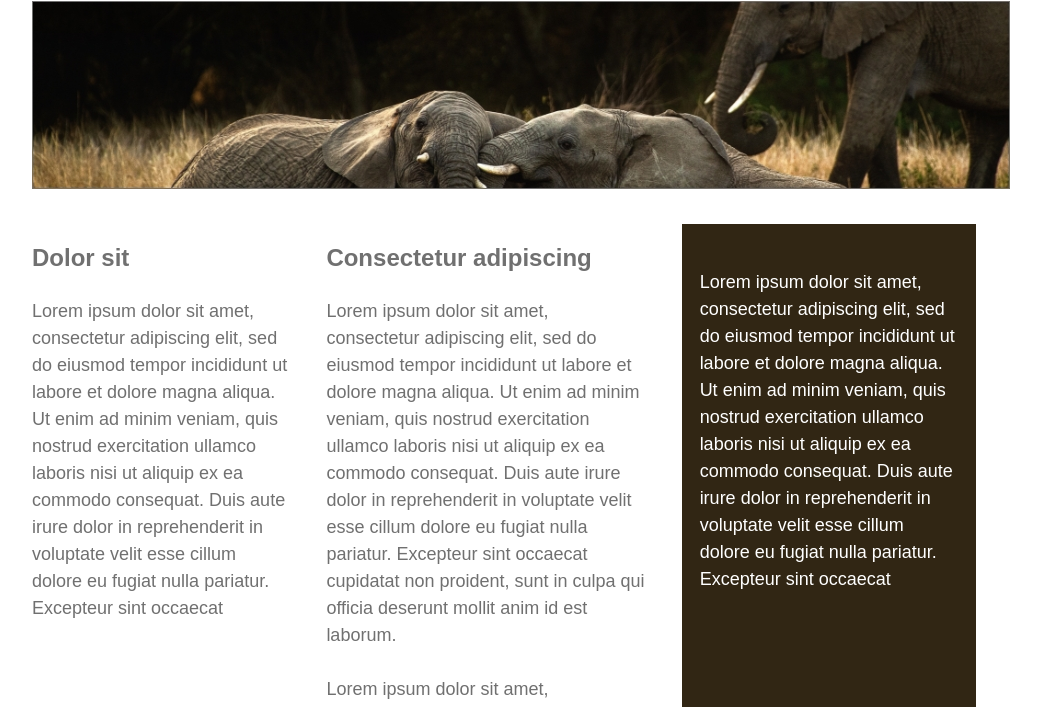
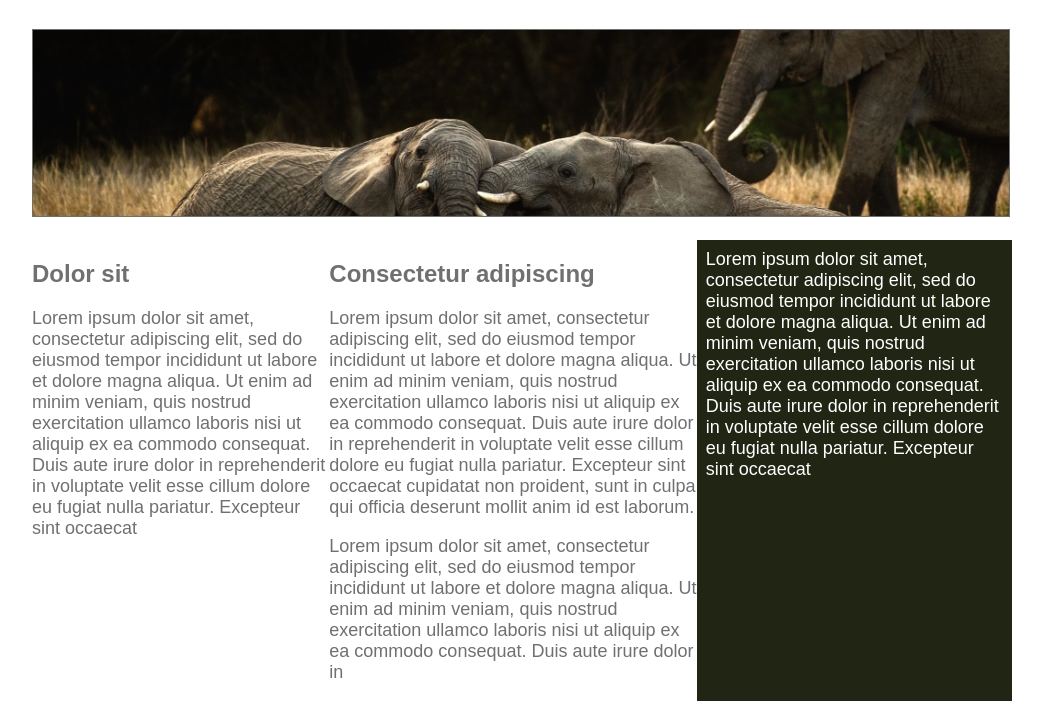
Before and after one commit to xaviguasch/-tfcp-mod-5-rd-sttr-12-flexbox-refresher, a plain HTML site: page index.html in a window 1280 px wide. Shown: the part 90-797 px from the top of the page, without its empty margins (118-1161 px from the left). Drawn offline with Linux system fonts and the light colour scheme.

Commit message:
more small tweaks to previous solution

```diff
--- a/css/style.css
+++ b/css/style.css
@@ -1,7 +1,6 @@
 body {
   font-size: 1.125rem;
   font-family: Arial, Helvetica, sans-serif;
-  line-height: 1.5em;
   margin: 0;
   color: #707070;
 }
@@ -23,7 +22,7 @@ h2 {
 }
 
 p {
-  margin: 1.5em 0;
+  margin-top: 0;
 }
 
 /* Layout */
@@ -40,15 +39,11 @@ img {
 
 .columns {
   display: flex;
+  margin: 1em 0;
 }
 
-.col {
-  margin: 1.5em 0;
-  margin-right: 2em;
+.col-bg {
+  background: #212614;
+  color: #fff;
+  padding: 0.5em;
 }
-
-.col-left {
-  background: #312614;
-  color: #fff;
-  padding: 1em;
-}
--- a/index.html
+++ b/index.html
@@ -43,7 +43,7 @@
           </p>
         </div>
 
-        <div class="col col-left">
+        <div class="col col-bg">
           <p>
             Lorem ipsum dolor sit amet, consectetur adipiscing elit, sed do eiusmod tempor
             incididunt ut labore et dolore magna aliqua. Ut enim ad minim veniam, quis
@@ -66,7 +66,7 @@
             in culpa qui officia deserunt mollit anim id est laborum.
           </p>
         </div>
-        <div class="col col-left">
+        <div class="col col-bg">
           <p>
             Lorem ipsum dolor sit amet, consectetur adipiscing elit, sed do eiusmod tempor
             incididunt ut labore et dolore magna aliqua. Ut
```
